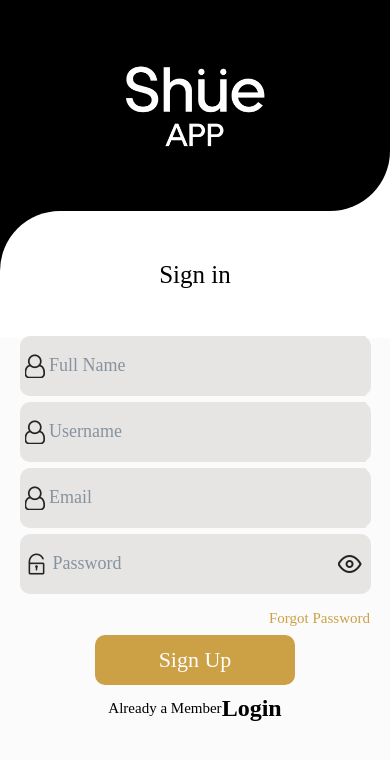
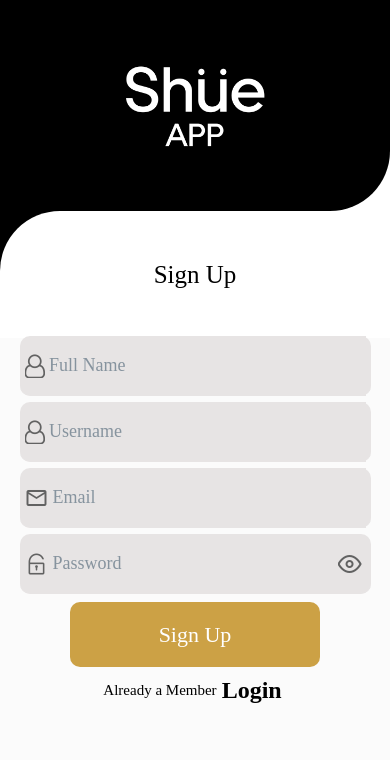
Before and after one commit to amanrajtoppoart007/react-native-footwear-ecommerce, a React Native app: screen /Register in a window 390 px wide. Shown: the top 760 px of the page. Built offline with nearby package versions, Linux system fonts and the light colour scheme.

Commit message:
updated files

```diff
--- a/src/navigation/AuthNavigator.js
+++ b/src/navigation/AuthNavigator.js
@@ -2,10 +2,16 @@ import React from 'react';
 import Login from '../screens/Login';
 import Register from '../screens/Register';
 import {createNativeStackNavigator} from '@react-navigation/native-stack';
+import ScreenSettings from './ScreenSettings';
 const Stack = createNativeStackNavigator();
 
 const AuthNavigator = () => (
-  <Stack.Navigator>
+  <Stack.Navigator
+    screenOptions={{
+      cardOverlayEnabled: true,
+      gestureEnabled: true,
+      ...ScreenSettings,
+    }}>
     <Stack.Screen
       name={'Login'}
       component={Login}
--- /dev/null
+++ b/src/navigation/ScreenSettings.js
@@ -0,0 +1,45 @@
+import {
+  HeaderStyleInterpolators,
+  TransitionSpecs,
+} from '@react-navigation/stack';
+
+const ScreenSettings = {
+  headerShown: false,
+  gestureDirection: 'horizontal',
+  transitionSpec: {
+    open: TransitionSpecs.TransitionIOSSpec,
+    close: TransitionSpecs.TransitionIOSSpec,
+  },
+  headerStyleInterpolator: HeaderStyleInterpolators.forFade,
+  cardStyleInterpolator: ({current, next, layouts}) => {
+    return {
+      cardStyle: {
+        transform: [
+          {
+            translateX: current.progress.interpolate({
+              inputRange: [0, 1],
+              outputRange: [layouts.screen.width, 0],
+            }),
+          },
+
+          {
+            scale: next
+              ? next.progress.interpolate({
+                  inputRange: [0, 1],
+                  outputRange: [1, 0.9],
+                })
+              : 1,
+          },
+        ],
+      },
+      overlayStyle: {
+        opacity: current.progress.interpolate({
+          inputRange: [0, 1],
+          outputRange: [0, 0.5],
+        }),
+      },
+    };
+  },
+};
+
+export default ScreenSettings;
--- a/src/screens/Login.js
+++ b/src/screens/Login.js
@@ -7,10 +7,10 @@ import {
   Text,
   TouchableOpacity,
   ScrollView,
+  StatusBar,
 } from 'react-native';
 import {useDispatch} from 'react-redux';
 import Colors from '../theme/Colors';
-import Layout from '../theme/Layout';
 import {Icon, Input} from 'react-native-elements';
 import Font from '../theme/Font';
 import {useNavigation} from '@react-navigation/native';
@@ -53,6 +53,11 @@ function Login() {
 
   return (
     <SafeAreaView style={styles.container}>
+      <StatusBar
+        animated={true}
+        backgroundColor={Colors.black}
+        StatusBarStyle={'dark-content'}
+      />
       <ScrollView showsVerticalScrollIndicator={false}>
         <View style={styles.contentWrapper}>
           <View style={styles.content}>
--- a/src/screens/Register.js
+++ b/src/screens/Register.js
@@ -1,13 +1,14 @@
-import React from 'react';
+import React, {useState} from 'react';
 import {
   SafeAreaView,
   View,
   StyleSheet,
   Image,
-  KeyboardAvoidingView,
   Text,
   TouchableOpacity,
   ScrollView,
+  Pressable,
+  StatusBar,
 } from 'react-native';
 import Colors from '../theme/Colors';
 import {Icon, Input} from 'react-native-elements';
@@ -20,8 +21,19 @@ import {
 
 function Register() {
   const navigation = useNavigation();
+  const [secureText, setSecureText] = useState(true);
+
+  function toggleSecureInput() {
+    setSecureText(!secureText);
+  }
+
   return (
     <SafeAreaView style={styles.container}>
+      <StatusBar
+        animated={true}
+        backgroundColor={Colors.black}
+        StatusBarStyle={'dark-content'}
+      />
       <ScrollView showsVerticalScrollIndicator={false}>
         <View style={styles.contentWrapper}>
           <View style={styles.content}>
@@ -35,7 +47,7 @@ function Register() {
                 </View>
               </View>
               <View style={styles.curveBottomSection}>
-                <Text style={styles.title}>Sign in</Text>
+                <Text style={styles.title}>Sign Up</Text>
               </View>
             </View>
             <View>
@@ -46,7 +58,11 @@ function Register() {
                   inputContainerStyle={styles.inputContainerStyle}
                   style={styles.inputBgColor}
                   placeholder="Full Name"
-                  leftIcon={{type: 'font-awesome', name: 'user-o'}}
+                  leftIcon={{
+                    type: 'font-awesome',
+                    name: 'user-o',
+                    color: '#626262',
+                  }}
                 />
               </View>
 
@@ -57,7 +73,11 @@ function Register() {
                   inputContainerStyle={styles.inputContainerStyle}
                   style={styles.inputBgColor}
                   placeholder="Username"
-                  leftIcon={{type: 'font-awesome', name: 'user-o'}}
+                  leftIcon={{
+                    type: 'font-awesome',
+                    name: 'user-o',
+                    color: '#626262',
+                  }}
                 />
               </View>
 
@@ -68,7 +88,11 @@ function Register() {
                   inputContainerStyle={styles.inputContainerStyle}
                   style={styles.inputBgColor}
                   placeholder="Email"
-                  leftIcon={{type: 'font-awesome', name: 'user-o'}}
+                  leftIcon={{
+                    type: 'material-community',
+                    name: 'email-outline',
+                    color: '#626262',
+                  }}
                 />
               </View>
 
@@ -79,12 +103,21 @@ function Register() {
                   inputContainerStyle={styles.inputContainerStyle}
                   style={styles.inputBgColor}
                   placeholder="Password"
-                  leftIcon={{type: 'antdesign', name: 'unlock'}}
-                  rightIcon={() => <Icon type={'feather'} name={'eye'} />}
+                  leftIcon={{
+                    type: 'antdesign',
+                    name: 'unlock',
+                    color: '#626262',
+                  }}
+                  secureTextEntry={secureText}
+                  rightIcon={() => (
+                    <Icon
+                      onPress={() => toggleSecureInput()}
+                      type={'feather'}
+                      name={'eye'}
+                      color={'#626262'}
+                    />
+                  )}
                 />
-              </View>
-              <View style={{paddingHorizontal: 20, marginVertical: 8}}>
-                <Text style={styles.forgotPassword}>Forgot Password</Text>
               </View>
               <View>
                 <View style={{justifyContent: 'center', alignItems: 'center'}}>
@@ -100,11 +133,10 @@ function Register() {
                         Already a Member
                       </Text>
                     </View>
-                    <View>
-                      <TouchableOpacity
-                        onPress={() => navigation.navigate('Login')}>
+                    <View style={{marginHorizontal: 5}}>
+                      <Pressable onPress={() => navigation.goBack()}>
                         <Text style={styles.registerText}>Login</Text>
-                      </TouchableOpacity>
+                      </Pressable>
                     </View>
                   </View>
                 </View>
@@ -193,8 +225,8 @@ const styles = StyleSheet.create({
     textAlign: 'right',
   },
   loginButton: {
-    width: 200,
-    height: 50,
+    width: 250,
+    height: 65,
     backgroundColor: Colors.secondary,
     justifyContent: 'center',
     alignItems: 'center',
```
